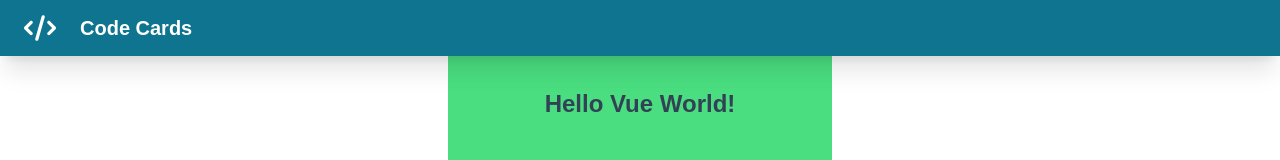
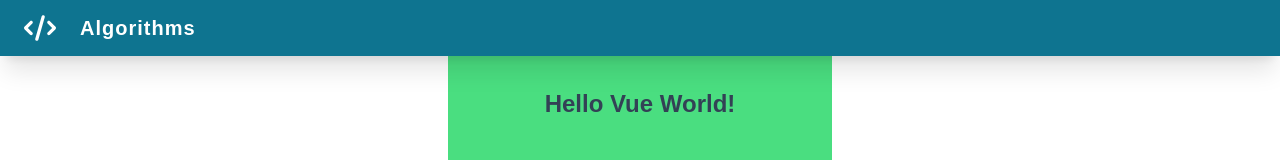
Before and after one commit to JannekS/algorithms, a Vue app: page / in a window 1280 px wide. Shown: the top 160 px of the page. Built offline with nearby package versions, Linux system fonts and the light colour scheme; a web font is replaced by a local one.

Commit message:
Made header transparent on window scroll.

```diff
--- a/src/App.vue
+++ b/src/App.vue
@@ -1,8 +1,8 @@
 <template>
   <div>
-    <the-header />
+    <the-header :headerStyle="headerStyle" />
 
-    <main>
+    <main @scroll="handleScroll">
       <router-view />
     </main>
 
@@ -15,9 +15,30 @@ import TheHeader from '@/components/TheHeader.vue';
 import TheFooter from '@/components/TheFooter.vue';
 export default {
   name: 'App',
+  data() {
+    return {
+      headerStyle: 'header-full',
+    };
+  },
   components: {
     TheHeader,
     TheFooter,
+  },
+
+  methods: {
+    handleScroll() {
+      if (window.scrollY > 40) {
+        this.headerStyle = 'header-transparent';
+      } else {
+        this.headerStyle = 'header-full';
+      }
+    },
+  },
+  mounted() {
+    window.addEventListener('scroll', this.handleScroll);
+  },
+  beforeUnmount() {
+    window.removeEventListener('scroll', this.handleScroll);
   },
 };
 </script>
--- a/src/components/TheHeader.vue
+++ b/src/components/TheHeader.vue
@@ -1,15 +1,22 @@
 <template>
   <header
-    class="h-14 w-full sticky top-0 left-0 z-50 header-full flex flex-row items-center transition-all duration-500"
+    class="h-14 w-full sticky top-0 left-0 z-50 flex flex-row items-center transition-all duration-500"
+    :class="headerStyle"
   >
     <img src="/icons/code-solid.svg" alt="show code" id="logo" class="w-8 h-8 mx-6 invert" />
-    <h1 class="text-xl text-white font-bold">Code Cards</h1>
+    <h1 class="text-xl text-white tracking-wider font-bold">Algorithms</h1>
   </header>
 </template>
 
 <script>
 export default {
   name: 'TheHeader',
+  props: ['headerStyle'],
+  data() {
+    return {
+      headerDesign: 'header-full',
+    };
+  },
 };
 </script>
 
```
